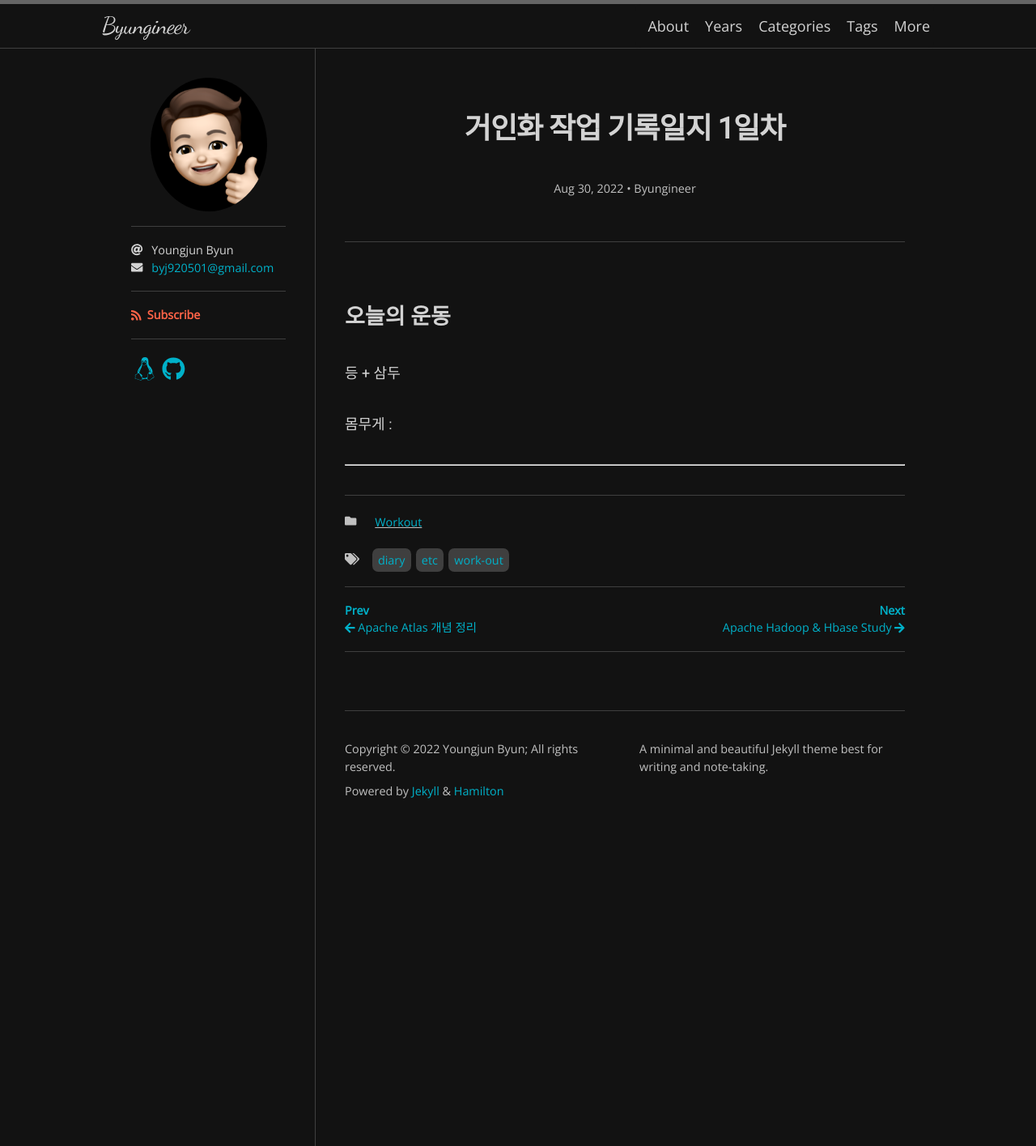
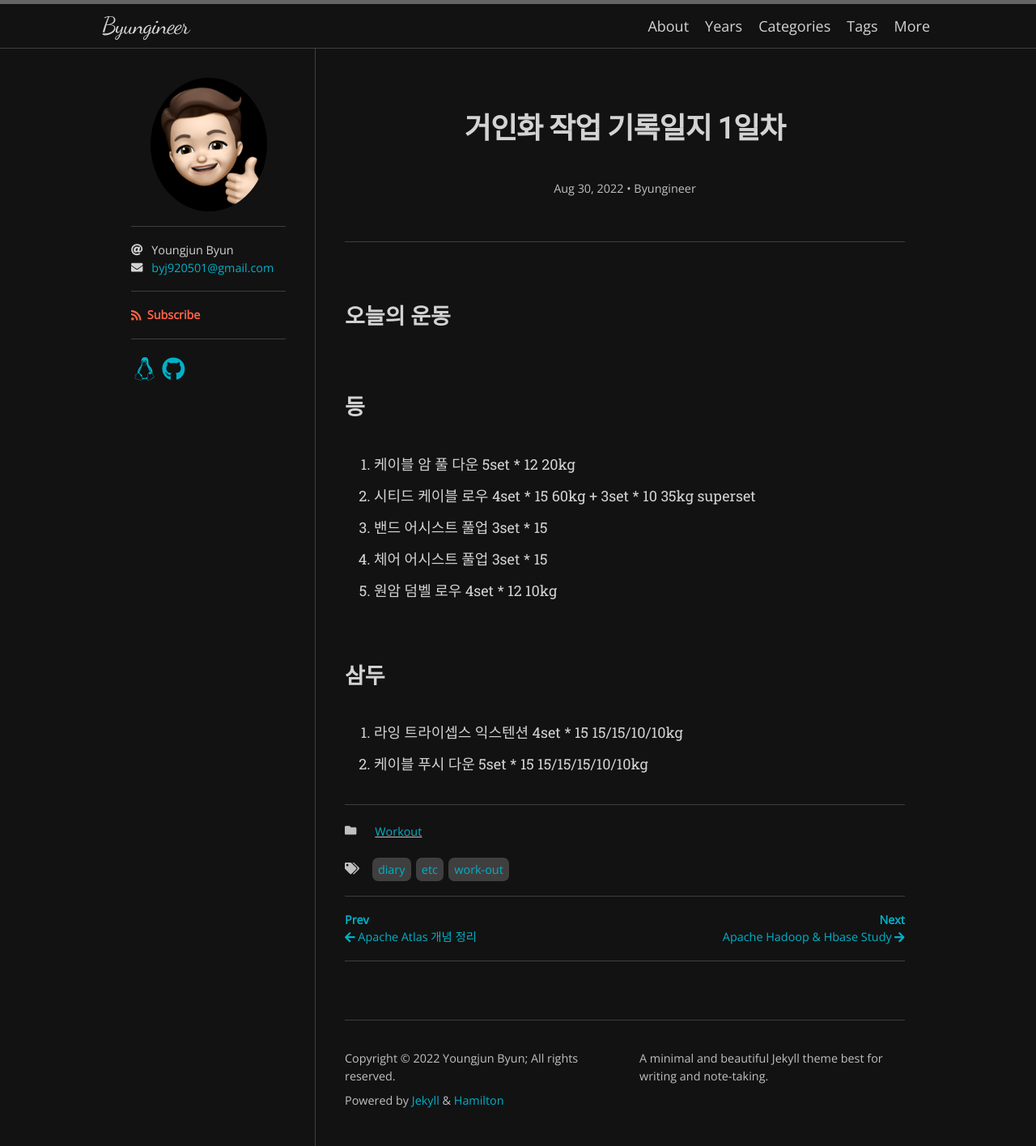
Before and after one commit to byj1009/byj1009.github.io, a Jekyll site: the page built from _posts/Workout/2022-08-30-workout-note.md, in a window 1280 px wide. Shown: the whole page at 81% size. Built offline with Jekyll 4.4.1, drawn with Linux system fonts in a browser that asks for light colours; nearby versions of some CDN libraries; some web fonts are replaced.

Commit message:
20220830

```diff
--- a/_posts/Workout/2022-08-30-workout-note.md
+++ b/_posts/Workout/2022-08-30-workout-note.md
@@ -9,8 +9,16 @@ author: # 작성자
 ---
 
 ## 오늘의 운동
-등 + 삼두
 
-몸무게 :
+등
+---
+1. 케이블 암 풀 다운 5set * 12 20kg
+2. 시티드 케이블 로우 4set * 15 60kg + 3set * 10 35kg superset
+3. 밴드 어시스트 풀업 3set * 15
+4. 체어 어시스트 풀업 3set * 15
+5. 원암 덤벨 로우 4set * 12 10kg
 
+삼두
 ---
+1. 라잉 트라이셉스 익스텐션 4set * 15 15/15/10/10kg
+2. 케이블 푸시 다운 5set * 15 15/15/15/10/10kg
```
